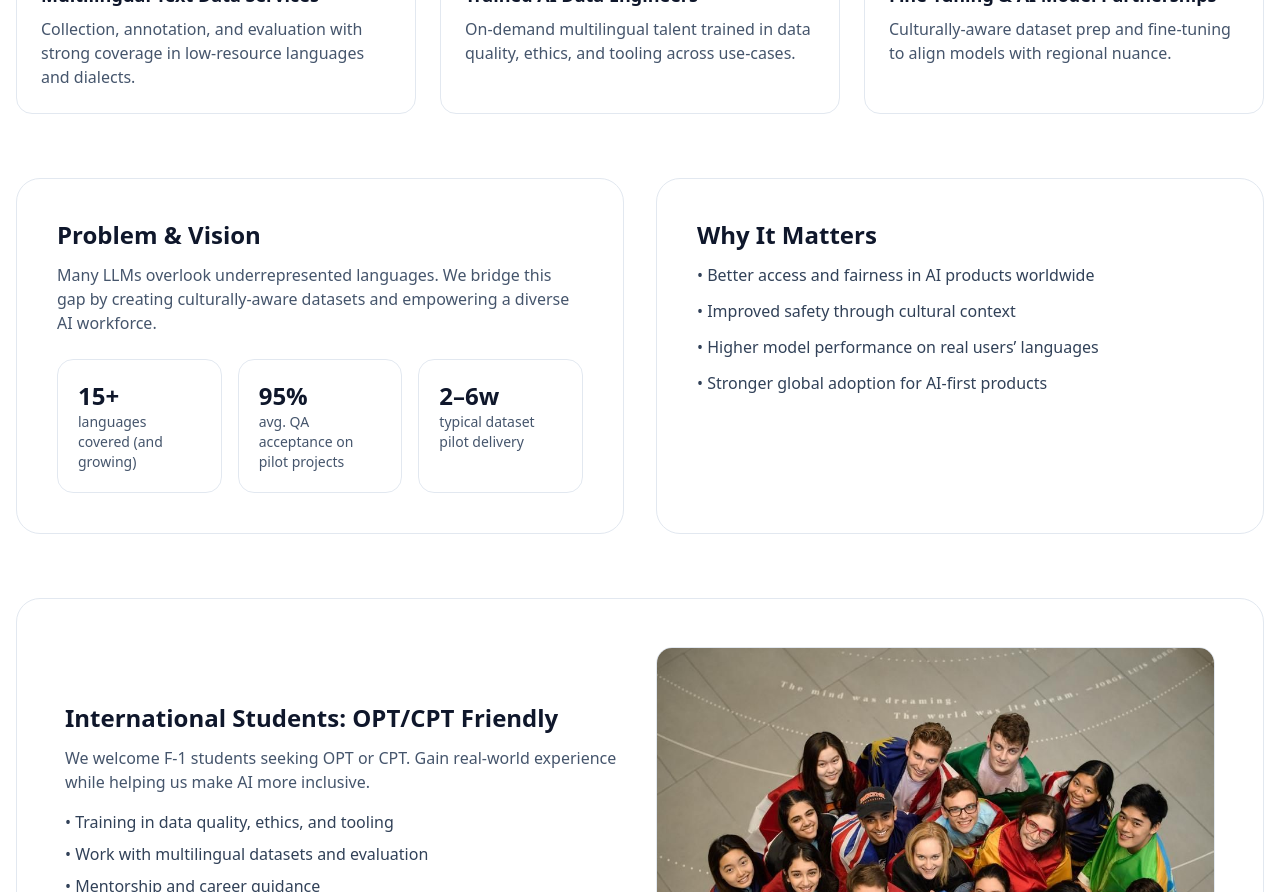
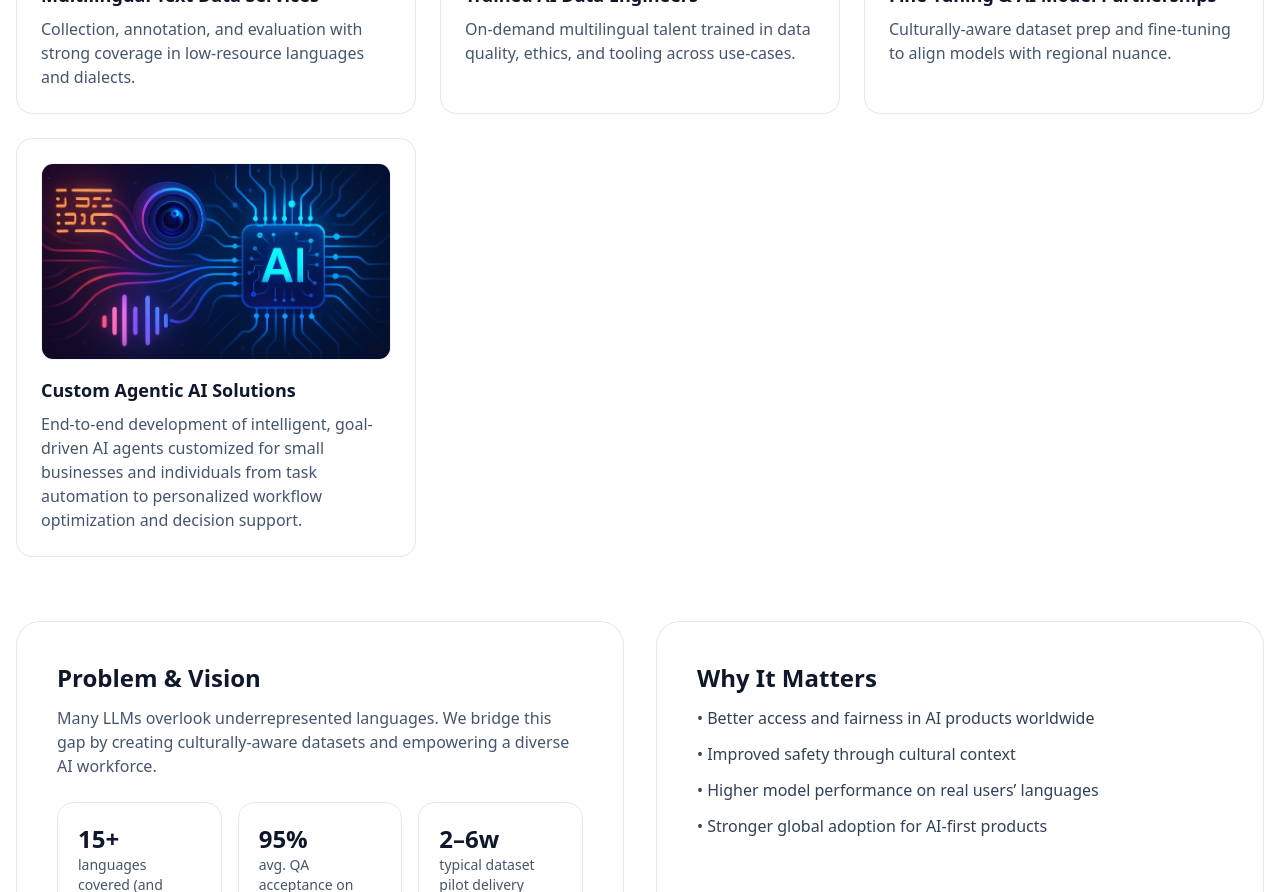
Before and after one commit to jualam/LLM_Vertex, a React (Vite) app: page / in a window 1280 px wide. Shown: the part 1440-2332 px from the top of the page. Built offline with nearby package versions, Linux system fonts and the light colour scheme.

Commit message:
Ai agent part added

```diff
--- a/src/pages/Home.jsx
+++ b/src/pages/Home.jsx
@@ -292,6 +292,13 @@ export default function Home() {
             href="/services#finetune"
             img="fine_tune.jpg"
           />
+          <Card
+            id="custom_agents"
+            title="Custom Agentic AI Solutions"
+            body="End-to-end development of intelligent, goal-driven AI agents customized for small businesses and individuals from task automation to personalized workflow optimization and decision support."
+            href="/services#custom_agents"
+            img="ai_agent.jpg"
+          />
         </div>
       </section>
 
```
Also changed, not shown: public/ai_agent.jpg (added).
